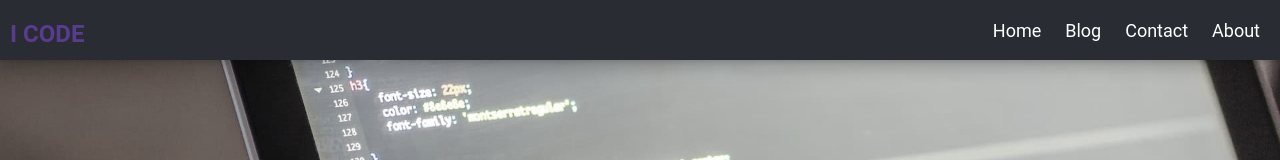
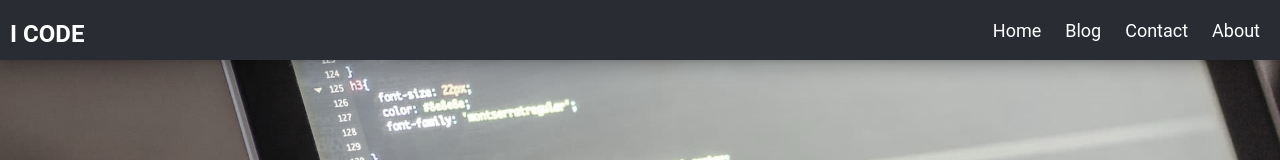
Before and after one commit to Sangeeth123sj/PortFolio, a plain HTML site: page index.html in a window 1280 px wide. Shown: the top 160 px of the page. Drawn offline with nearby package versions, Linux system fonts and the light colour scheme.

Commit message:
Update style.css

```diff
--- a/style.css
+++ b/style.css
@@ -169,7 +169,7 @@ header {
 	top: 20px;
 	left:10px;
 	position: fixed;
-	color: #593c8f;
+	color: white;
   }
 
   .logo {
```
